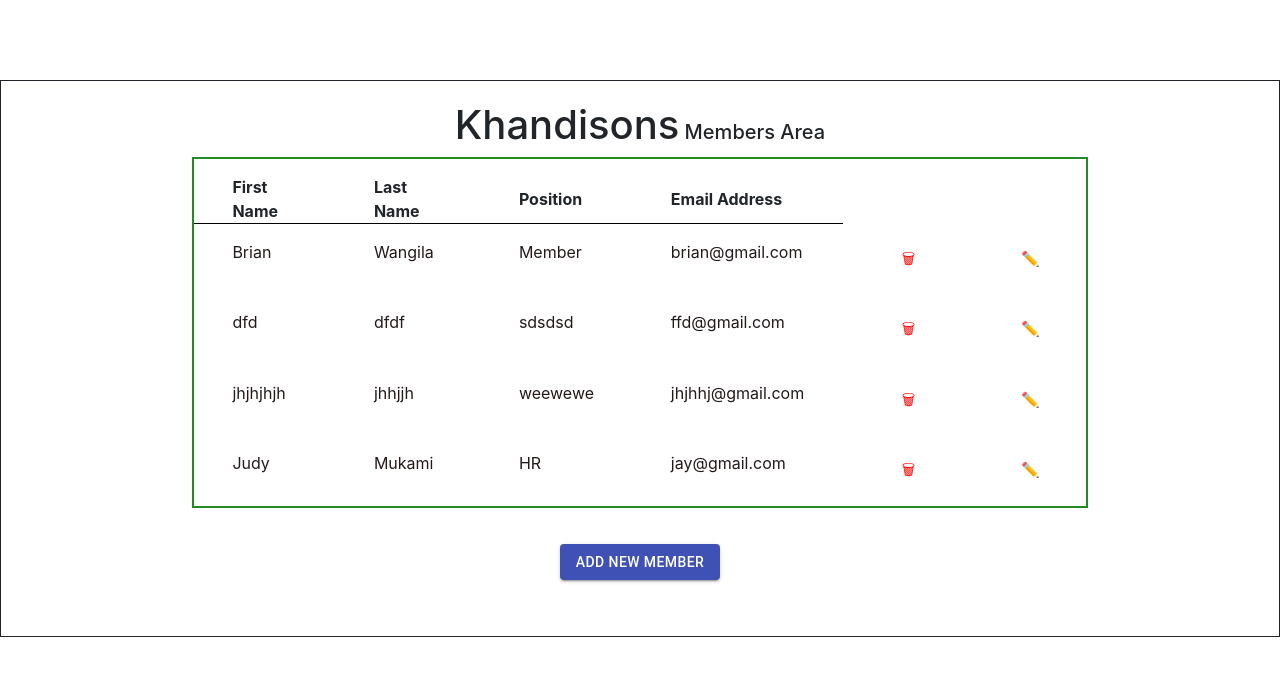
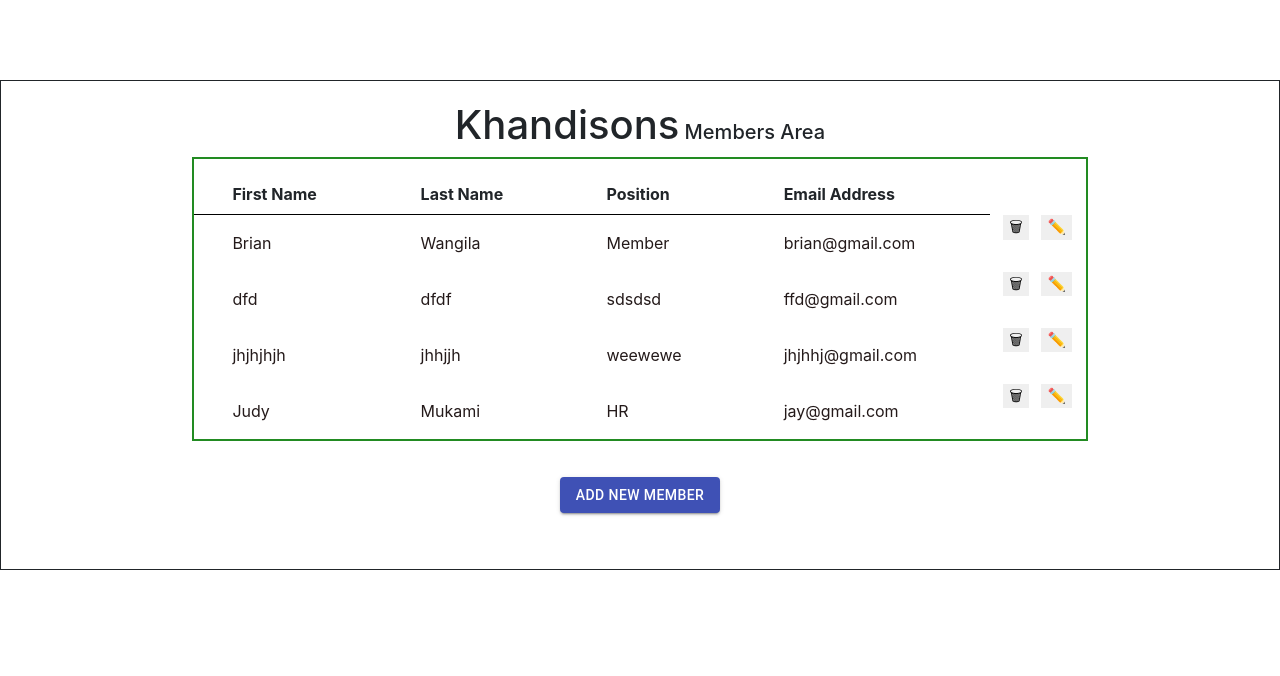
Before and after one commit to BrianWangila/Khandisons-Click, a React (Create React App) app in the folder Client/: page / in a window 1280 px wide. Shown: the top 676 px of the page. Built offline with nearby package versions, Linux system fonts and the light colour scheme; data requests are answered from the project's data file.

Commit message:
add patch method

```diff
--- a/Client/src/components/MembersList.js
+++ b/Client/src/components/MembersList.js
@@ -40,18 +40,18 @@ function MembersList( { members, onDeleteMember } ) {
 
         {members.map((member) => {
           return (
-          <tbody className='table'>
-            <tr>
+          <tbody>
+            <tr key={member.id} id={member.id}>
               <td>{member.first_name}</td>
               <td>{member.last_name}</td>
               <td>{member.position}</td>
               <td>{member.email}</td>
-              <td><button onClick={handleDeleteClick}>🗑</button></td>
-              <td><button onClick={handleDeleteClick}>✏️</button></td>
+
+              <button onClick={handleDeleteClick}>🗑</button><button onClick={handleUpdateClick}>✏️</button>
             </tr>
-
           </tbody>
           )})}
+
         </table>
     </div>
 
--- a/Client/src/index.css
+++ b/Client/src/index.css
@@ -62,8 +62,7 @@ tbody td {
   color: rgb(36, 26, 26);
 }
 
-tbody td button {
-  color: red;
+tbody  button {
   font-size: 15px;
   margin-left: 1vw;
   border: none;
```
Also changed, not shown: Client/src/components/MemberCard.js (+4 -36 lines).
